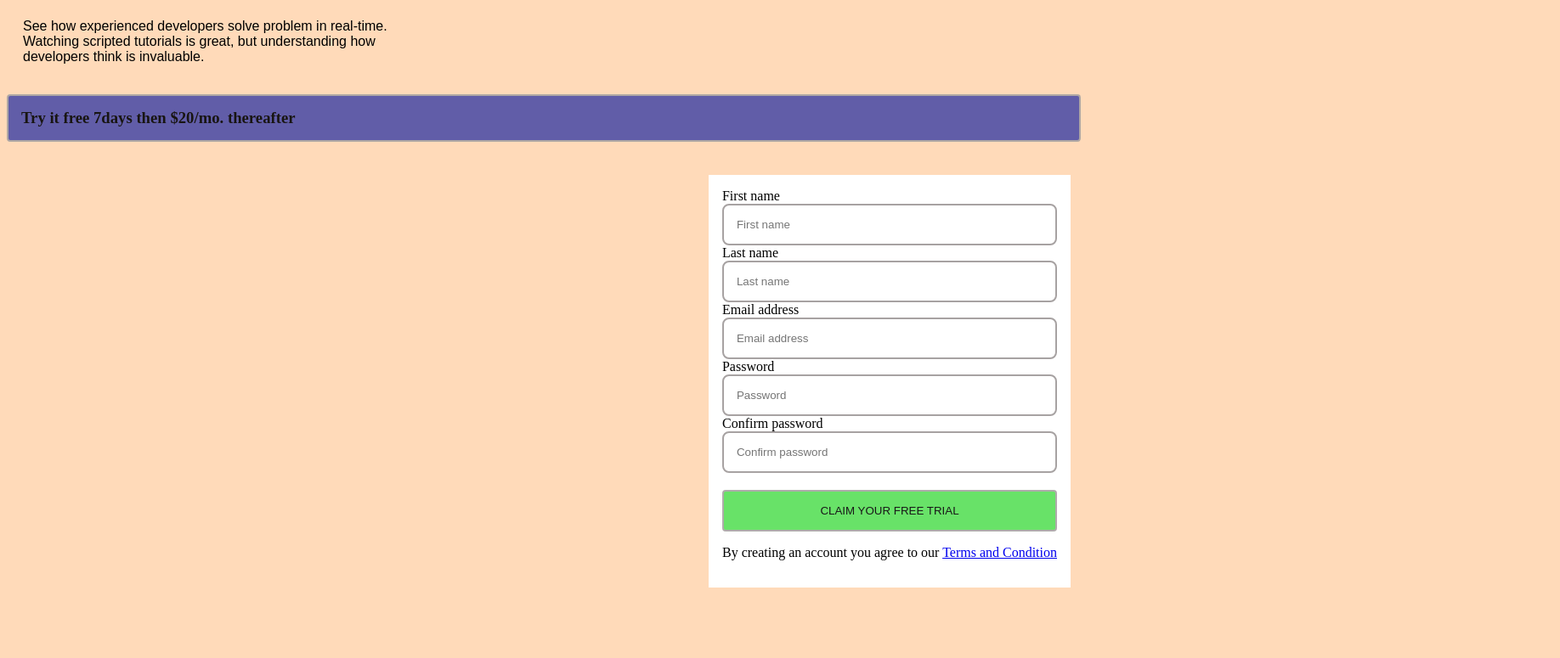
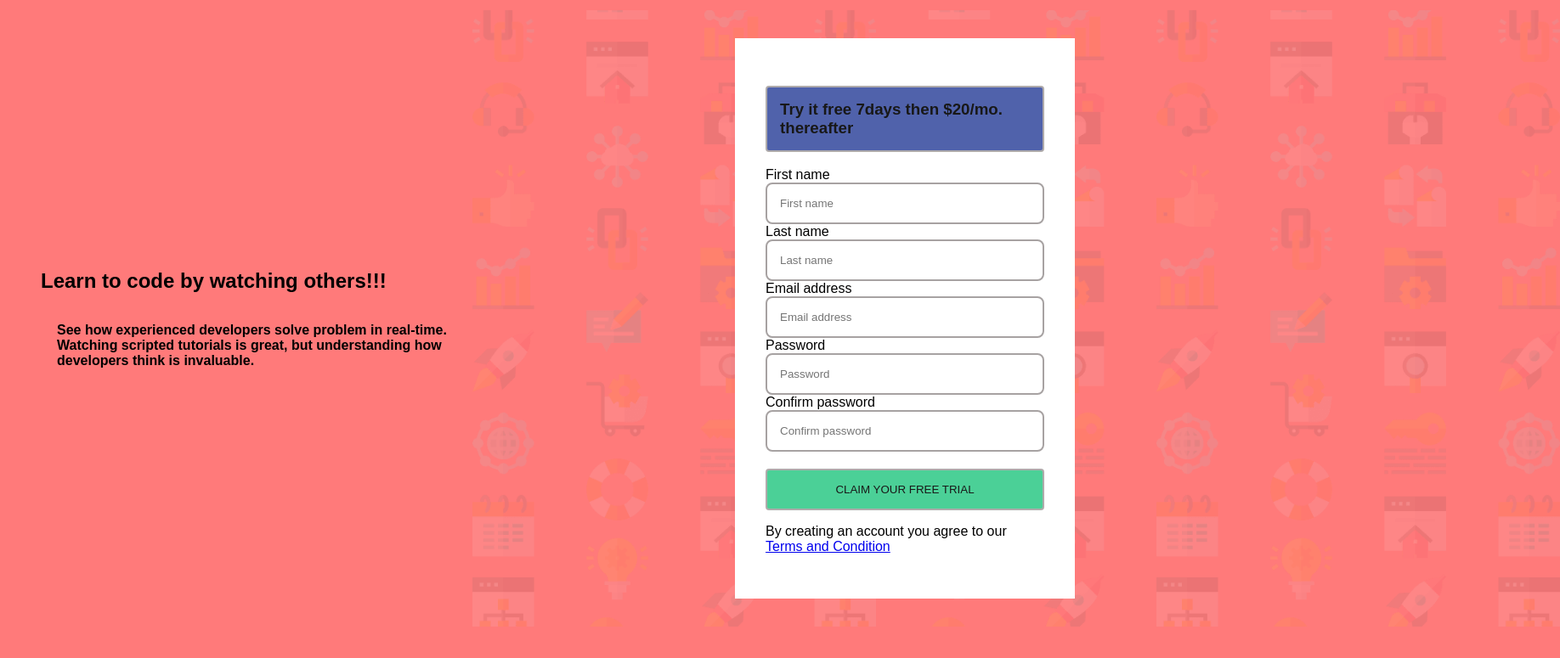
Before and after one commit to Ibijolaade/20Days-Challenge, a plain HTML site: page index.html in a window 1280 px wide. Shown: the part 73-848 px from the top of the page at 85% size, 1836 px wide, since content can reach past the window. Before the commit the page ends 800 px from the top, so only its background shows below. Drawn offline with Linux system fonts and the light colour scheme.

Commit message:
documented

```diff
--- a/index.html
+++ b/index.html
@@ -7,18 +7,19 @@
     <link rel="stylesheet" href="style.css">
 </head>
 <body>
-    <header>
     <main>
-            <h1>Learn to code by watching others</h1>
+        <section>
+            <h1>Learn to code by watching others!!!</h1>
             <p class="text">
                 See how experienced developers solve problem in real-time. Watching scripted
                 tutorials is great, but understanding how developers think is invaluable.
             </p>
-        </main>
+        </section>
+
+        <img src="./images/bg-intro-desktop.png" alt="desktop">
+        <div></div>
+            <form action="" class="container">
                 <h3 class="head">Try it free 7days then $20/mo. thereafter</h3>
-        <form action="" class="container">
-            <!-- <img src="Animated-icons.jpg" alt="bg"> -->
-            <div class="bg-img">
                <div class="box">
                  <label for="Fname">First name</label>
                  <input type="text" id="Fname" placeholder="First name" required>
@@ -42,8 +43,11 @@
                 <button type="submit" class="btn">CLAIM YOUR FREE TRIAL</button>
                 <p>By creating an account you agree to our <a href="#">Terms and Condition</a></p>
 
+
+            </form>
        </div>
-        </form>
-    </header>
+
+
+    </main>
 </body>
 </html>
--- a/style.css
+++ b/style.css
@@ -1,9 +1,8 @@
 .text{
     font-family: Arial;
     font-size: medium;
-    width: 480px;
-    margin-left: auto;
-    margin-right: auto;
+    font-weight: bold;
+    width: 500px;
     margin: 4px;
     padding: 15px;
     border-right: 2px
@@ -37,7 +36,7 @@ input[type="password"] {
     border-radius: 4px;
     margin-top: 20px;
     opacity: 0.9;
-    background-color: #58df58;
+    background-color: hsl(154, 59%, 51%)
 }
 .head{
     width: 100%;
@@ -49,13 +48,13 @@ input[type="password"] {
     border-radius: 4px;
     margin-top: 20px;
     opacity: 0.9;
-    background-color: #5050a7
+    background-color: hsl(228, 45%, 44%);
 }
 .container{
 position: absolute;
-margin: 20px;
-max-width: 500px;
-padding: 16px;
+margin: 15px;
+max-width: 400px;
+padding: 36px;
 border: 10px;
 right: 0;
 background-color: white;
@@ -64,8 +63,25 @@ background-color: white;
     opacity: 1;
 }
 body{
-    background-position: 100%;
-    background-size: cover;
-    height: 100%;
-    background-color: peachpuff;
+    font-size: 16px;
+    display: flex;
+    align-items: center;
+    justify-content: space-between;
+    font-family: sans-serif;
+    height: 100vh;
+    padding: 20px;
+    background-color: hsl(0, 100%, 74%);
 }
+main{
+    display: flex;
+    align-items: center;
+    justify-content: space-between;
+    height: 100vh;
+    min-width: 100vw;
+    padding: 20px;
+    margin-top: 80px;
+
+}
+img{
+    max-width: 100vw;
+}
```
Also changed, not shown: Animated-icons.jpg (deleted), images/bg-intro-desktop.png (added), images/bg-intro-mobile.png (added), images/favicon-32x32.png (added), images/icon-error.svg (added), picture.png (deleted). Lines whose indentation alone changed are shown as unchanged.
